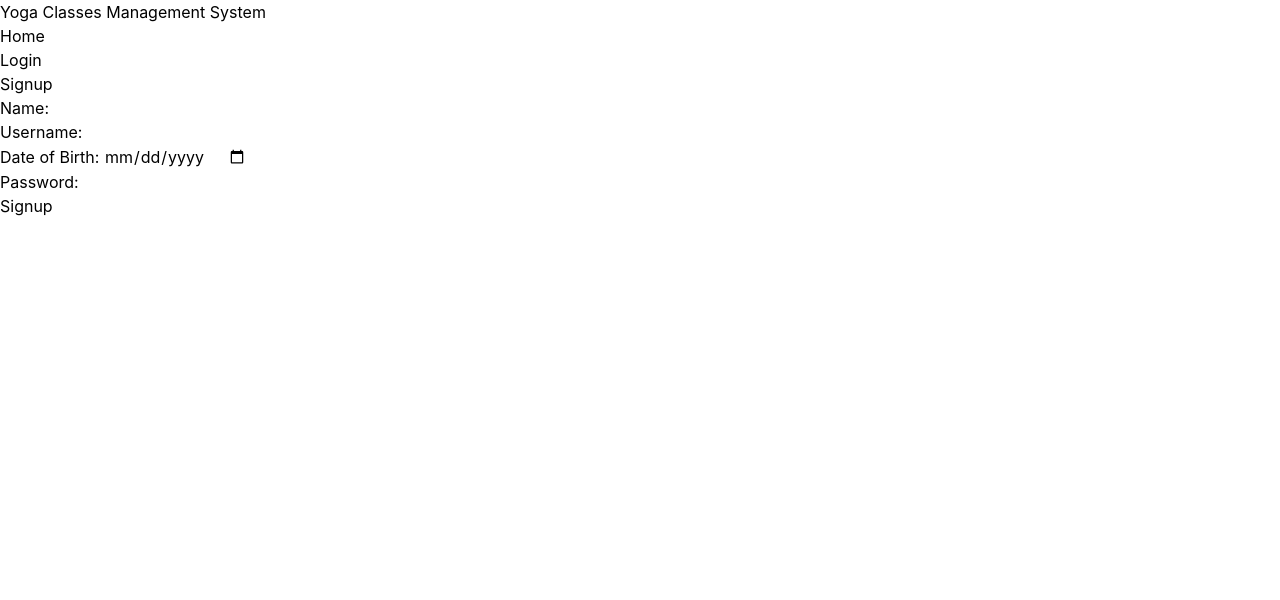
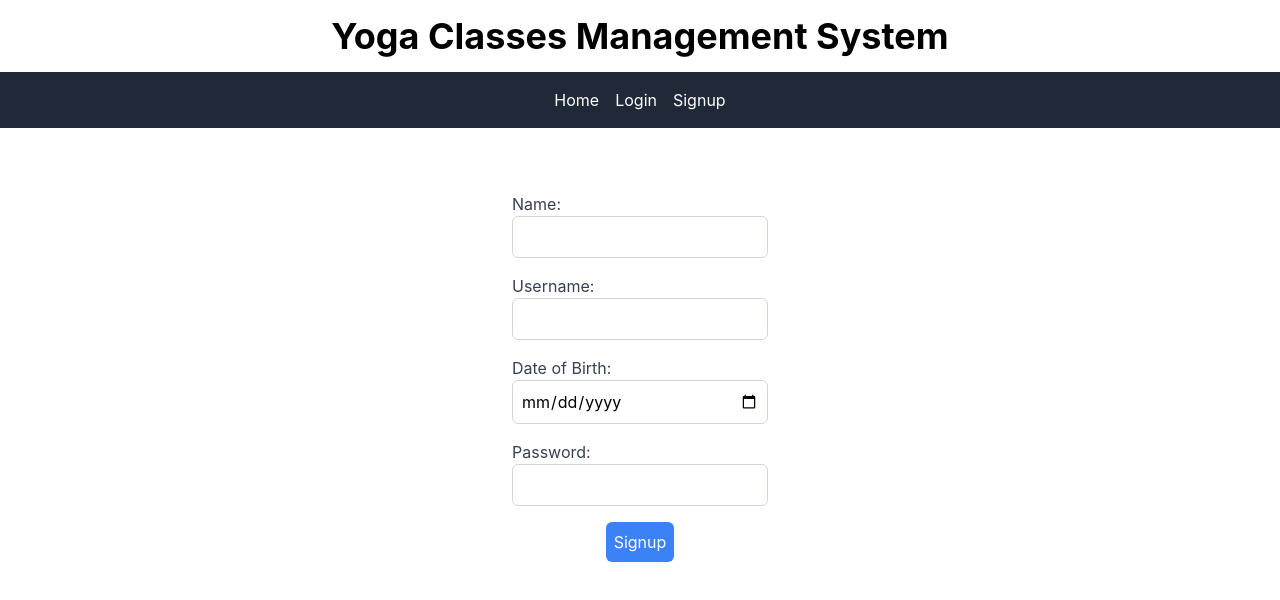
Before and after one commit to tarun-sri-sai/yoga-classes, a React (Vite) app in the folder frontend/: page /signup in a window 1280 px wide. Shown: the top 600 px of the page. Built offline with nearby package versions, Linux system fonts and the light colour scheme.

Commit message:
Add styles

```diff
--- a/frontend/src/components/DuesList.jsx
+++ b/frontend/src/components/DuesList.jsx
@@ -50,19 +50,47 @@
 
   const dueItem = (dueDetails, i) => {
     return (
-      <div key={i}>
-        <p id="billing-date">{dueDetails.date}</p>
-        <p id="amount">{dueDetails.amount}</p>
-        <button onClick={() => attemptPayDue(dueDetails)}>Pay Due</button>
-        {status}
+      <div
+        key={i}
+        className="bg-white p-4 rounded-md shadow-md mb-4 flex items-center justify-between"
+      >
+        <div>
+          <p className="text-lg font-semibold" id="billing-date">
+            {dueDetails.date}
+          </p>
+          <p className="text-gray-600" id="amount">
+            ${dueDetails.amount}
+          </p>
+        </div>
+
+        <div>
+          <button
+            onClick={() => attemptPayDue(dueDetails)}
+            className="bg-blue-500 text-white p-2 rounded-md hover:bg-blue-600 ml-4"
+          >
+            Pay Due
+          </button>
+        </div>
+
+        <p className="text-red-500 ml-4">{status}</p>
       </div>
     );
   };
 
-  const dues = <>{duesList.map((dueDetails, i) => dueItem(dueDetails, i))}</>;
-
-  const noDuesMessage = <p>No dues remaining</p>;
-
+  const dues = (
+    <div className="bg-white p-6 rounded-md shadow-md mb-4">
+      {duesList.map((dueDetails, i) => dueItem(dueDetails, i))}
+    </div>
+  );
+  const noDuesMessage = (
+    <div className="flex items-center justify-center h-full">
+      <div className="bg-white p-6 rounded-md shadow-md mb-4">
+        <p className="text-lg font-semibold text-gray-800 mb-2">
+          No dues remaining
+        </p>
+      </div>
+    </div>
+  );
   return <>{duesList.length === 0 ? noDuesMessage : dues}</>;
 };
 
--- a/frontend/src/components/EnrollForm.jsx
+++ b/frontend/src/components/EnrollForm.jsx
@@ -3,7 +3,7 @@
 import { useNavigate } from "react-router-dom";
 import { useUserContext } from "../contexts/UserContext";
 
-const EnrollForm = ({ onSubmit, updated }) => {
+const EnrollForm = ({ onSubmit, updated, timeSlots }) => {
   const [status, setStatus] = useState("");
   const [timings, setTimings] = useState("");
   const navigate = useNavigate();
@@ -51,22 +51,35 @@
 
   return (
     <>
-      <label htmlFor="enroll-time-slot">Time slot: </label>
+      <div className="flex flex-col items-center mt-8">
+        <div className="flex items-center mb-4">
+          <label htmlFor="enroll-time-slot" className="text-lg mr-2">
+            Time slot:
+          </label>
 
           <select
             id="enroll-time-slot"
             value={timings}
             onChange={(e) => setTimings(e.target.value)}
+            className="border border-gray-300 p-2 rounded-md"
           >
             <option value="">Select an option</option>
-        <option value="0">6 to 7</option>
-        <option value="1">7 to 8</option>
-        <option value="2">8 to 9</option>
-        <option value="3">5 to 6</option>
+            <option value="0">{timeSlots.get("0")}</option>
+            <option value="1">{timeSlots.get("1")}</option>
+            <option value="2">{timeSlots.get("2")}</option>
+            <option value="3">{timeSlots.get("3")}</option>
           </select>
+        </div>
 
-      <button onClick={() => attemptEnroll()}>Enroll</button>
-      {status}
+        <button
+          onClick={() => attemptEnroll()}
+          className="bg-blue-500 text-white p-2 rounded-md mb-4 hover:bg-blue-600"
+        >
+          Enroll
+        </button>
+
+        <p className="text-red-500 mb-4">{status}</p>
+      </div>
     </>
   );
 };
--- a/frontend/src/components/Layout.jsx
+++ b/frontend/src/components/Layout.jsx
@@ -4,7 +4,9 @@
 const Layout = () => {
   return (
     <>
-      <h1>Yoga Classes Management System</h1>
+      <h1 className="text-center text-4xl font-bold mt-4">
+        Yoga Classes Management System
+      </h1>
       <NavBar />
       <Outlet />
     </>
--- a/frontend/src/components/NavBar.jsx
+++ b/frontend/src/components/NavBar.jsx
@@ -4,32 +4,39 @@
 const NavBar = () => {
   const { isLoggedIn } = useUserContext();
 
+  const navStyle = "bg-gray-800 text-white p-4 mt-4";
+  const linkStyle = "mx-2 hover:text-gray-300";
+
   const loggedInLinks = (
-    <ul>
-      <li>
+    <ul className="flex items-center justify-center">
+      <li className={linkStyle}>
         <Link to="/">Home</Link>
       </li>
-      <li>
+      <li className={linkStyle}>
         <Link to="/logout">Logout</Link>
       </li>
     </ul>
   );
 
   const loggedOutLinks = (
-    <ul>
-      <li>
+    <ul className="flex items-center justify-center">
+      <li className={linkStyle}>
         <Link to="/">Home</Link>
       </li>
-      <li>
+      <li className={linkStyle}>
         <Link to="/login">Login</Link>
       </li>
-      <li>
+      <li className={linkStyle}>
         <Link to="/signup">Signup</Link>
       </li>
     </ul>
   );
 
-  return <nav>{isLoggedIn ? loggedInLinks : loggedOutLinks}</nav>;
+  return (
+    <nav className={navStyle}>
+      {isLoggedIn ? loggedInLinks : loggedOutLinks}
+    </nav>
+  );
 };
 
 export default NavBar;
--- a/frontend/src/components/UpdateForm.jsx
+++ b/frontend/src/components/UpdateForm.jsx
@@ -3,7 +3,7 @@
 import { useNavigate } from "react-router-dom";
 import { useUserContext } from "../contexts/UserContext";
 
-const UpdateForm = ({ onSubmit, updated }) => {
+const UpdateForm = ({ onSubmit, updated, timeSlots }) => {
   const [timings, setTimings] = useState("");
   const navigate = useNavigate();
   const [status, setStatus] = useState("");
@@ -37,25 +37,33 @@
   };
 
   return (
-    <>
-      <label htmlFor="enroll-time-slot">Time slot: </label>
+    <div className="flex flex-col items-center bg-white p-6 rounded-md shadow-md">
+      <label htmlFor="enroll-time-slot" className="mb-2 text-lg">
+        Time slot:
+      </label>
 
       <select
         id="enroll-time-slot"
         value={timings}
         onChange={(e) => setTimings(e.target.value)}
+        className="border border-gray-300 p-2 rounded-md mb-4"
       >
         <option value="">Select an option</option>
-        <option value="0">6 to 7</option>
-        <option value="1">7 to 8</option>
-        <option value="2">8 to 9</option>
-        <option value="3">5 to 6</option>
+        <option value="0">{timeSlots.get("0")}</option>
+        <option value="1">{timeSlots.get("1")}</option>
+        <option value="2">{timeSlots.get("2")}</option>
+        <option value="3">{timeSlots.get("3")}</option>
       </select>
 
-      <button onClick={() => attemptUpdate()}>Update Timings</button>
+      <button
+        onClick={() => attemptUpdate()}
+        className="bg-blue-500 text-white p-2 rounded-md mb-4 hover:bg-blue-600"
+      >
+        Update Timings
+      </button>
 
-      {status}
-    </>
+      <p className="text-red-500 mb-4">{status}</p>
+    </div>
   );
 };
 
--- a/frontend/src/pages/Login.jsx
+++ b/frontend/src/pages/Login.jsx
@@ -40,9 +40,11 @@
   };
 
   const loginForm = (
-    <>
-      <div>
-        <label htmlFor="login-username">Username: </label>
+    <div className="flex flex-col items-center mt-16">
+      <div className="mb-4">
+        <label htmlFor="login-username" className="block text-gray-700">
+          Username:{" "}
+        </label>
         <input
           id="login-username"
           type="text"
@@ -53,11 +55,14 @@
               username: e.target.value,
             })
           }
+          className="border border-gray-300 p-2 rounded-md"
         />
       </div>
 
-      <div>
-        <label htmlFor="login-password">Password: </label>
+      <div className="mb-4">
+        <label htmlFor="login-password" className="block text-gray-700">
+          Password:{" "}
+        </label>
         <input
           id="login-password"
           type="password"
@@ -68,13 +73,19 @@
               password: e.target.value,
             })
           }
+          className="border border-gray-300 p-2 rounded-md"
         />
       </div>
 
-      <button onClick={() => attemptLogin()}>Login</button>
+      <button
+        onClick={() => attemptLogin()}
+        className="bg-blue-500 text-white p-2 rounded-md hover:bg-blue-600"
+      >
+        Login
+      </button>
 
-      <p>{status}</p>
-    </>
+      <p className="text-red-500 mt-2">{status}</p>
+    </div>
   );
 
   return <>{isLoggedIn ? loggedInMessage : loginForm}</>;
--- a/frontend/src/pages/Logout.jsx
+++ b/frontend/src/pages/Logout.jsx
@@ -36,10 +36,16 @@
   };
 
   const logoutForm = (
-    <>
-      <button onClick={() => attemptLogout()}>Logout</button>
-      {status}
-    </>
+    <div className="flex flex-col items-center mt-6">
+      <button
+        onClick={() => attemptLogout()}
+        className="bg-red-500 text-white p-2 rounded-md mb-4 hover:bg-red-600"
+      >
+        Logout
+      </button>
+
+      <p className="text-red-500">{status}</p>
+    </div>
   );
 
   const loggedOutMessage = <p>Already logged out</p>;
--- a/frontend/src/pages/Signup.jsx
+++ b/frontend/src/pages/Signup.jsx
@@ -38,9 +38,11 @@
   };
 
   const signupForm = (
-    <>
-      <div>
-        <label htmlFor="signup-name">Name: </label>
+    <div className="flex flex-col items-center mt-16">
+      <div className="mb-4">
+        <label htmlFor="signup-name" className="block text-gray-700">
+          Name:{" "}
+        </label>
         <input
           id="signup-name"
           type="text"
@@ -51,11 +53,14 @@
               name: e.target.value,
             })
           }
+          className="w-64 border border-gray-300 p-2 rounded-md"
         />
       </div>
 
-      <div>
-        <label htmlFor="signup-username">Username: </label>
+      <div className="mb-4">
+        <label htmlFor="signup-username" className="block text-gray-700">
+          Username:{" "}
+        </label>
         <input
           id="signup-username"
           type="text"
@@ -66,11 +71,14 @@
               username: e.target.value,
             })
           }
+          className="w-64 border border-gray-300 p-2 rounded-md"
         />
       </div>
 
-      <div>
-        <label htmlFor="signup-dob">Date of Birth: </label>
+      <div className="mb-4">
+        <label htmlFor="signup-dob" className="block text-gray-700">
+          Date of Birth:{" "}
+        </label>
         <input
           id="signup-dob"
           type="date"
@@ -81,11 +89,14 @@
               dob: e.target.value,
             })
           }
+          className="w-64 border border-gray-300 p-2 rounded-md"
         />
       </div>
 
-      <div>
-        <label htmlFor="signup-password">Password: </label>
+      <div className="mb-4">
+        <label htmlFor="signup-password" className="block text-gray-700">
+          Password:{" "}
+        </label>
         <input
           id="signup-password"
           type="password"
@@ -96,13 +107,19 @@
               password: e.target.value,
             })
           }
+          className="w-64 border border-gray-300 p-2 rounded-md"
         />
       </div>
 
-      <button onClick={() => attemptSignup()}>Signup</button>
+      <button
+        onClick={() => attemptSignup()}
+        className="bg-blue-500 text-white p-2 rounded-md hover:bg-blue-600"
+      >
+        Signup
+      </button>
 
-      <p>{status}</p>
-    </>
+      <p className="text-red-500 mt-2">{status}</p>
+    </div>
   );
 
   const loggedInMessage = <p>You are already logged in</p>;
```
Also changed, not shown: frontend/src/pages/Home.jsx (+27 -14 lines). Lines whose indentation alone changed are shown as unchanged.
